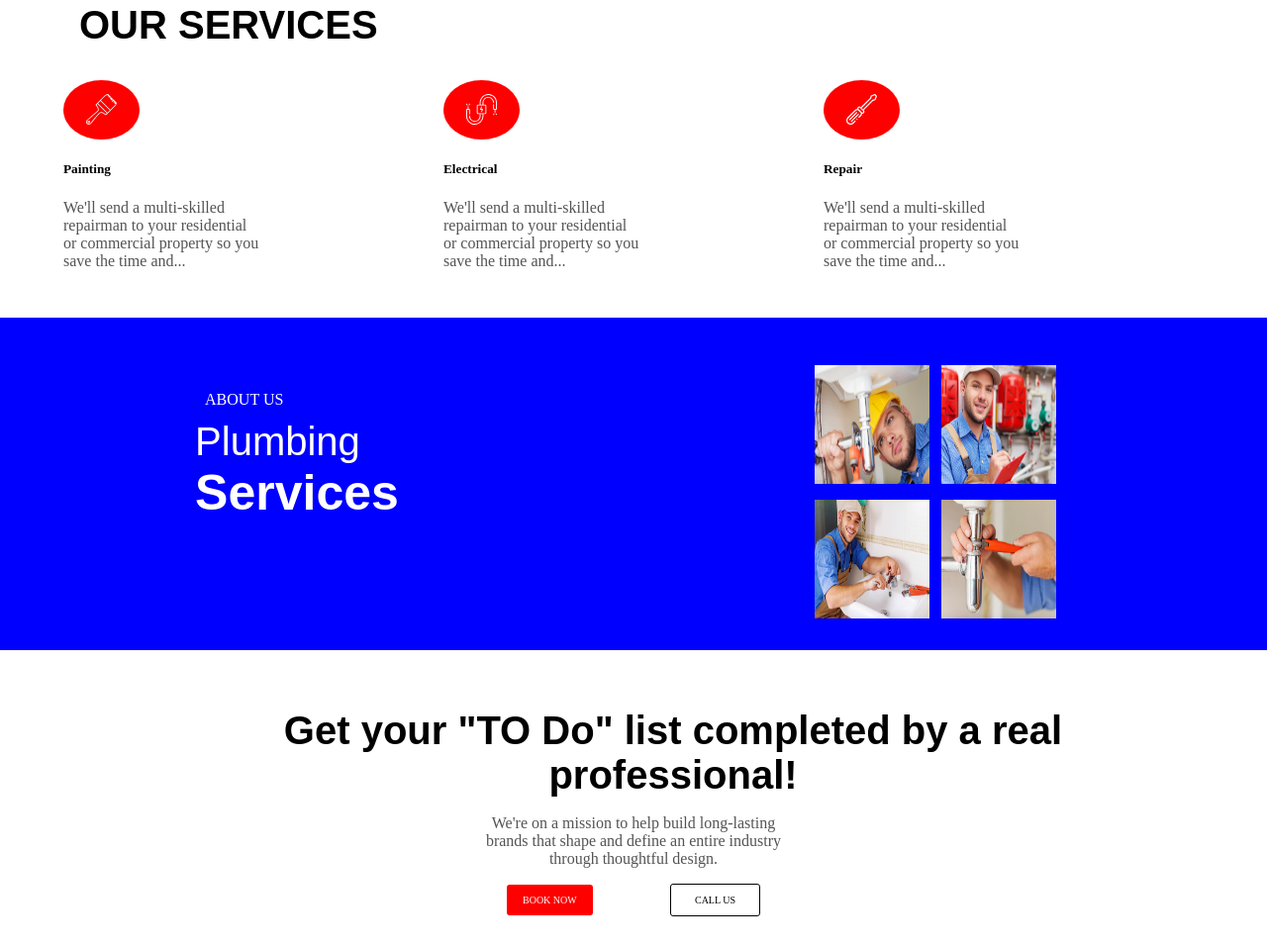
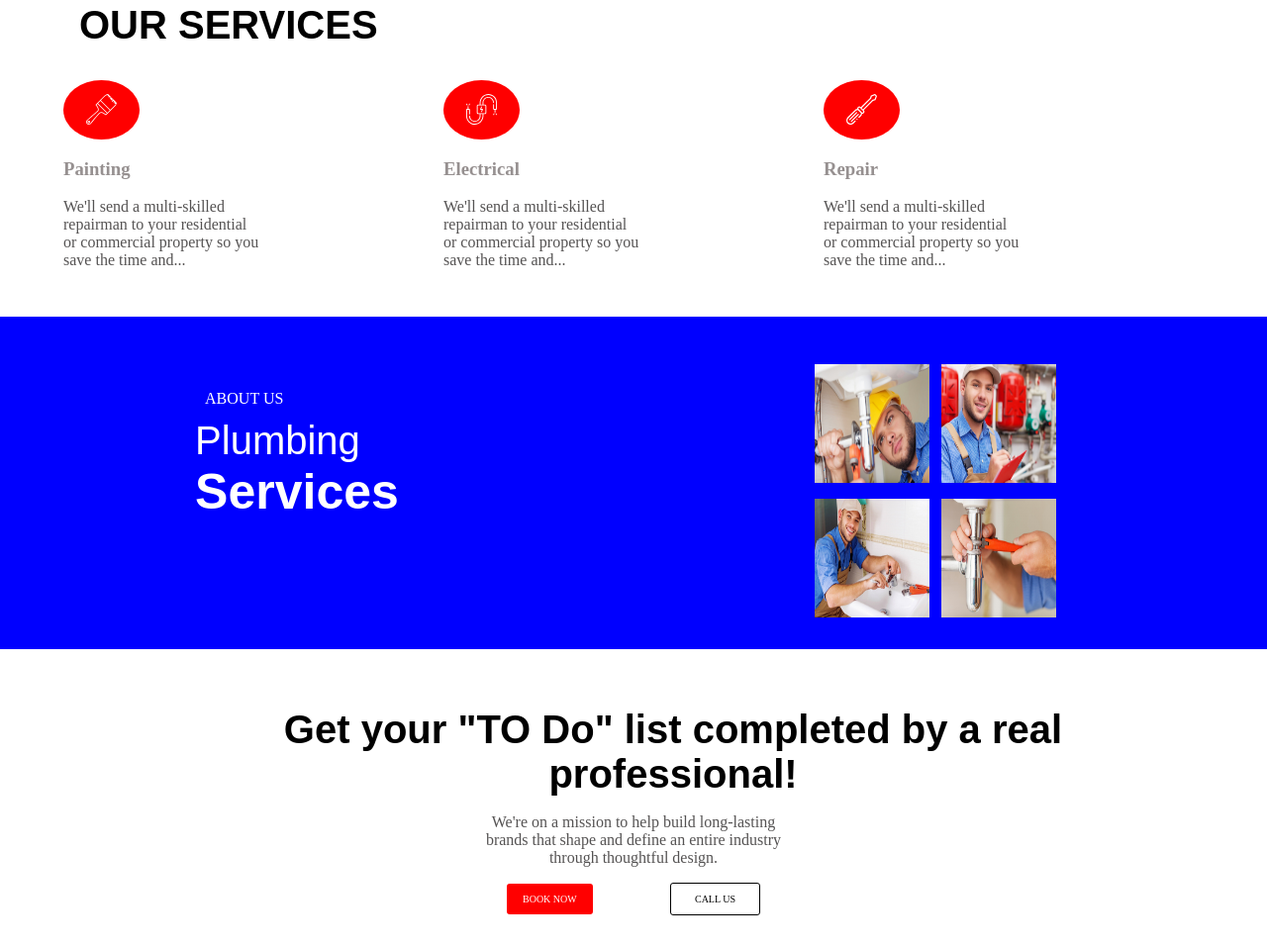
Before and after one commit to faozziyyah/kodecamp-internship, a plain HTML site: page stage3task/index.html in a window 1280 px wide. Shown: the part 2677-3634 px from the top of the page at 99% size. Drawn offline with Linux system fonts and the light colour scheme.

Commit message:
Update index.html

```diff
--- a/stage3task/index.html
+++ b/stage3task/index.html
@@ -58,7 +58,7 @@
         </div>
     </section>
     <section class="three">
-        <img src="images/billionphotos1079319min.png" alt="" />
+        <img src="images/billionphotos1079319min.png" alt="" class="special" />
         <div>
             <h1>best quality</h1>
             <hr class="red">
@@ -78,7 +78,7 @@
                 <div class="img">
                     <img src="images/005-painter-brush.svg"/>
                 </div>
-                <h5>Painting</h5>
+                <h3>Painting</h3>
                 <p>We'll send a multi-skilled <br> repairman
                     to your residential <br> or commercial
                     property so you <br> save the time and...</p>
@@ -87,7 +87,7 @@
                 <div class="img">
                     <img src="images/003-wire.svg"/>
                 </div>
-                <h5>Electrical</h5>
+                <h3>Electrical</h3>
                 <p>We'll send a multi-skilled <br> repairman
                     to your residential <br> or commercial
                     property so you <br> save the time and...</p>
@@ -96,7 +96,7 @@
                 <div class="img">
                     <img src="images/009-screwdriver.svg"/>
                 </div>
-                <h5>Repair</h5>
+                <h3>Repair</h3>
                 <p>We'll send a multi-skilled <br> repairman
                     to your residential <br> or commercial
                     property so you <br> save the time and...</p>
```
